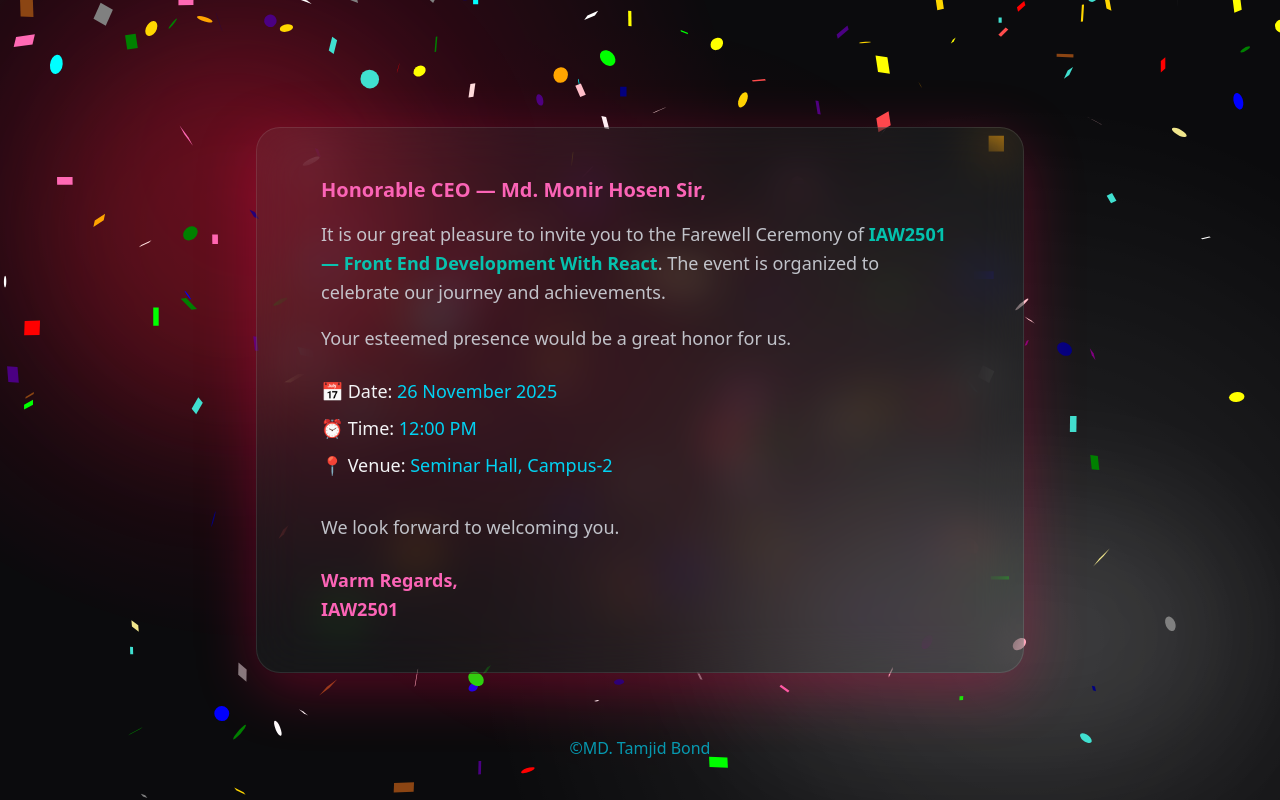
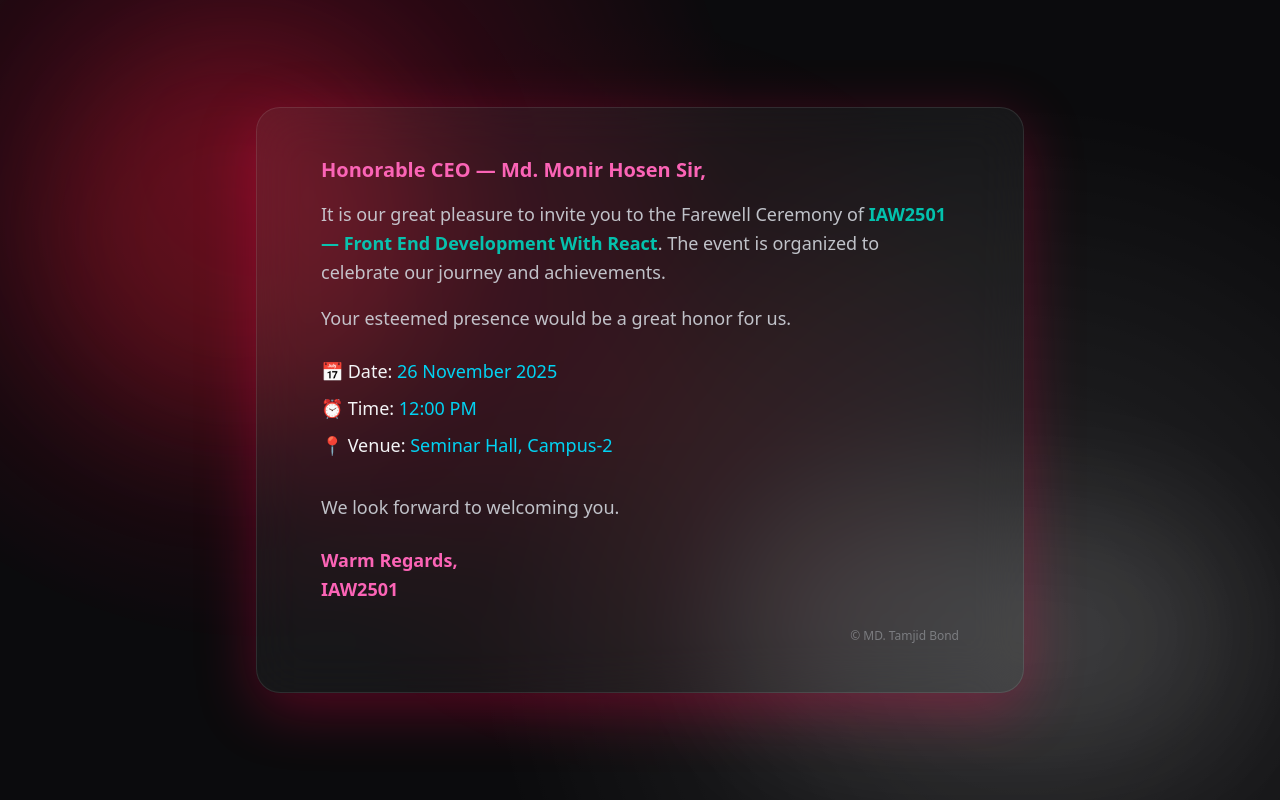
Before and after one commit to tamjidbond/Farewell-Invitation, a React (Vite) app: page /ceo in a window 1280 px wide. Built offline with nearby package versions, Linux system fonts and the light colour scheme; a web font is replaced by a local one.

Commit message:
added copyright on the card

```diff
--- a/src/Pages/CEO.jsx
+++ b/src/Pages/CEO.jsx
@@ -1,8 +1,6 @@
 import React, { useEffect, useState } from "react";
 import Confetti from "react-confetti";
 import { motion, AnimatePresence } from "framer-motion";
-import Footer from "./Footer";
-
 
 const CEO = () => {
   const [showConfetti, setShowConfetti] = useState(true);
@@ -30,14 +28,19 @@ const CEO = () => {
             animate={{ opacity: 1 }}
             exit={{ opacity: 0 }}
             transition={{ duration: 3 }}
-            className="absolute inset-0"
+            className="absolute inset-0 pointer-events-none -z-10"
           >
             <Confetti
               numberOfPieces={300}
               gravity={0.08}
               wind={0.002}
               friction={0.99}
-              colors={["#ffffff","#ffdddd","#ff0000","#ff4d4d","#0000ff","#00ff00","#ffff00","#ffa500","#800080","#00ffff","#ffc0cb","#808080","#8b4513","#008000","#000080","#ff69b4","#f0e68c","#4b0082","#ffd700","#40e0d0"]}
+              colors={[
+                "#ffffff", "#ffdddd", "#ff0000", "#ff4d4d", "#0000ff", "#00ff00",
+                "#ffff00", "#ffa500", "#800080", "#00ffff", "#ffc0cb", "#808080",
+                "#8b4513", "#008000", "#000080", "#ff69b4", "#f0e68c",
+                "#4b0082", "#ffd700", "#40e0d0"
+              ]}
               recycle={true}
             />
           </motion.div>
@@ -66,7 +69,9 @@ const CEO = () => {
             </p>
 
             <p className="mb-4 opacity-90 text-gray-300">
-              It is our great pleasure to invite you to the Farewell Ceremony of <span className="font-semibold text-teal-400">{batchName}</span>. The event is organized to celebrate our journey and achievements.
+              It is our great pleasure to invite you to the Farewell Ceremony of{" "}
+              <span className="font-semibold text-teal-400">{batchName}</span>.
+              The event is organized to celebrate our journey and achievements.
             </p>
 
             <p className="mb-4 opacity-90 text-gray-300">
@@ -86,21 +91,17 @@ const CEO = () => {
             <p className="mt-6 font-semibold text-pink-400">
               Warm Regards,<br />IAW2501
             </p>
+
+            {/* Bottom-right subtle copyright */}
+            <p className="mt-6 text-right text-xs opacity-40 text-gray-300">
+              <a href="https://tamjidbond-portfolio.netlify.app/">
+                © MD. Tamjid Bond
+              </a>
+            </p>
+
           </div>
         </motion.div>
       </main>
-
-      <footer className="absolute bottom-6 sm:bottom-10 w-full text-center text-sm sm:text-base opacity-70">
-
-            <a
-                href="https://tamjidbond-portfolio.netlify.app/"
-                target="_blank"
-                rel="noopener noreferrer"
-                className="text-cyan-400 hover:underline"
-            >
-                &copy;MD. Tamjid Bond
-            </a>
-        </footer>
     </div>
   );
 };
--- a/src/Pages/CPD.jsx
+++ b/src/Pages/CPD.jsx
@@ -36,7 +36,7 @@ const CPD = () => {
               gravity={0.08}
               wind={0.002}
               friction={0.99}
-              colors={["#ffffff","#ffdddd","#ff0000","#ff4d4d","#0000ff","#00ff00","#ffff00","#ffa500","#800080","#00ffff","#ffc0cb","#808080","#8b4513","#008000","#000080","#ff69b4","#f0e68c","#4b0082","#ffd700","#40e0d0"]}
+              colors={["#ffffff", "#ffdddd", "#ff0000", "#ff4d4d", "#0000ff", "#00ff00", "#ffff00", "#ffa500", "#800080", "#00ffff", "#ffc0cb", "#808080", "#8b4513", "#008000", "#000080", "#ff69b4", "#f0e68c", "#4b0082", "#ffd700", "#40e0d0"]}
               recycle={true}
             />
           </motion.div>
@@ -85,21 +85,16 @@ const CPD = () => {
             <p className="mt-6 font-semibold text-pink-400">
               Warm Regards,<br />IAW2501
             </p>
+            <p className="mt-6 text-right text-xs opacity-40 text-gray-300">
+              <a href="https://tamjidbond-portfolio.netlify.app/">
+                © MD. Tamjid Bond
+              </a>
+            </p>
           </div>
         </motion.div>
       </main>
 
-      <footer className="absolute bottom-6 sm:bottom-10 w-full text-center text-sm sm:text-base opacity-70">
 
-            <a
-                href="https://tamjidbond-portfolio.netlify.app/"
-                target="_blank"
-                rel="noopener noreferrer"
-                className="text-cyan-400 hover:underline"
-            >
-                &copy;MD. Tamjid Bond
-            </a>
-        </footer>
     </div>
   );
 };
--- a/src/Pages/SRM.jsx
+++ b/src/Pages/SRM.jsx
@@ -85,21 +85,15 @@ const SRM = () => {
             <p className="mt-6 font-semibold text-pink-400">
               Warm Regards,<br />IAW2501
             </p>
+            <p className="mt-6 text-right text-xs opacity-40 text-gray-300">
+              <a href="https://tamjidbond-portfolio.netlify.app/">
+                © MD. Tamjid Bond
+              </a>
+            </p>
           </div>
         </motion.div>
       </main>
 
-      <footer className="absolute bottom-6 sm:bottom-10 w-full text-center text-sm sm:text-base opacity-70">
-
-            <a
-                href="https://tamjidbond-portfolio.netlify.app/"
-                target="_blank"
-                rel="noopener noreferrer"
-                className="text-cyan-400 hover:underline"
-            >
-                &copy;MD. Tamjid Bond
-            </a>
-        </footer>
     </div>
   );
 };
--- a/src/Pages/SeeYouSoon.jsx
+++ b/src/Pages/SeeYouSoon.jsx
@@ -17,17 +17,7 @@ const SeeYouSoon = () => {
                 See you soon at the event....
             </h1>
 
-            <footer className="absolute bottom-6 sm:bottom-10 w-full text-center text-sm sm:text-base opacity-70">
 
-                <a
-                    href="https://tamjidbond-portfolio.netlify.app/"
-                    target="_blank"
-                    rel="noopener noreferrer"
-                    className="text-cyan-400 hover:underline"
-                >
-                    &copy;MD. Tamjid Bond
-                </a>
-            </footer>
 
         </div>
     );
--- a/src/Pages/Web.jsx
+++ b/src/Pages/Web.jsx
@@ -36,7 +36,7 @@ const Web = () => {
               gravity={0.08}
               wind={0.002}
               friction={0.99}
-              colors={["#ffffff","#ffdddd","#ff0000","#ff4d4d","#0000ff","#00ff00","#ffff00","#ffa500","#800080","#00ffff","#ffc0cb","#808080","#8b4513","#008000","#000080","#ff69b4","#f0e68c","#4b0082","#ffd700","#40e0d0"]}
+              colors={["#ffffff", "#ffdddd", "#ff0000", "#ff4d4d", "#0000ff", "#00ff00", "#ffff00", "#ffa500", "#800080", "#00ffff", "#ffc0cb", "#808080", "#8b4513", "#008000", "#000080", "#ff69b4", "#f0e68c", "#4b0082", "#ffd700", "#40e0d0"]}
               recycle={true}
             />
           </motion.div>
@@ -85,21 +85,16 @@ const Web = () => {
             <p className="mt-6 font-semibold text-pink-400">
               Warm Regards,<br />IAW2501
             </p>
+            <p className="mt-6 text-right text-xs opacity-40 text-gray-300">
+              <a href="https://tamjidbond-portfolio.netlify.app/">
+                © MD. Tamjid Bond
+              </a>
+            </p>
           </div>
         </motion.div>
       </main>
 
-      <footer className="absolute bottom-6 sm:bottom-10 w-full text-center text-sm sm:text-base opacity-70">
 
-            <a
-                href="https://tamjidbond-portfolio.netlify.app/"
-                target="_blank"
-                rel="noopener noreferrer"
-                className="text-cyan-400 hover:underline"
-            >
-                &copy;MD. Tamjid Bond
-            </a>
-        </footer>
     </div>
   );
 };
```
